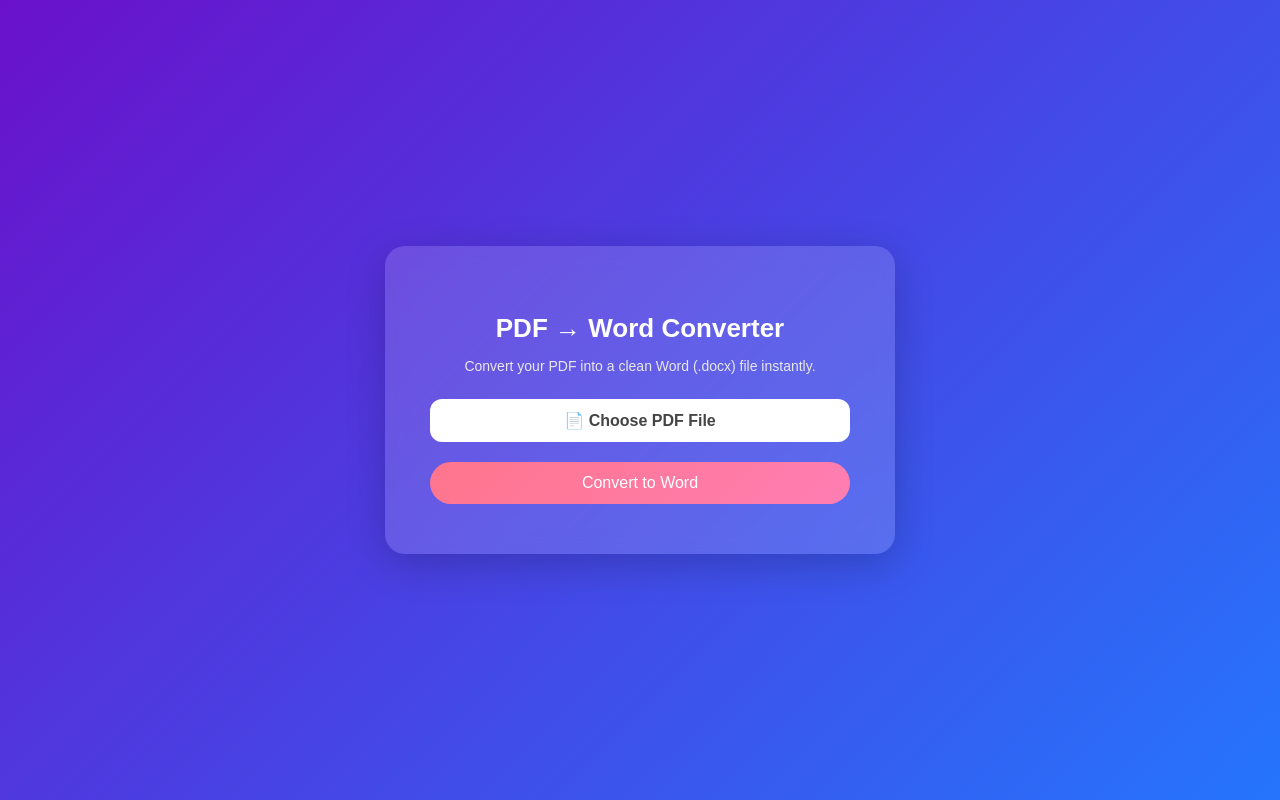
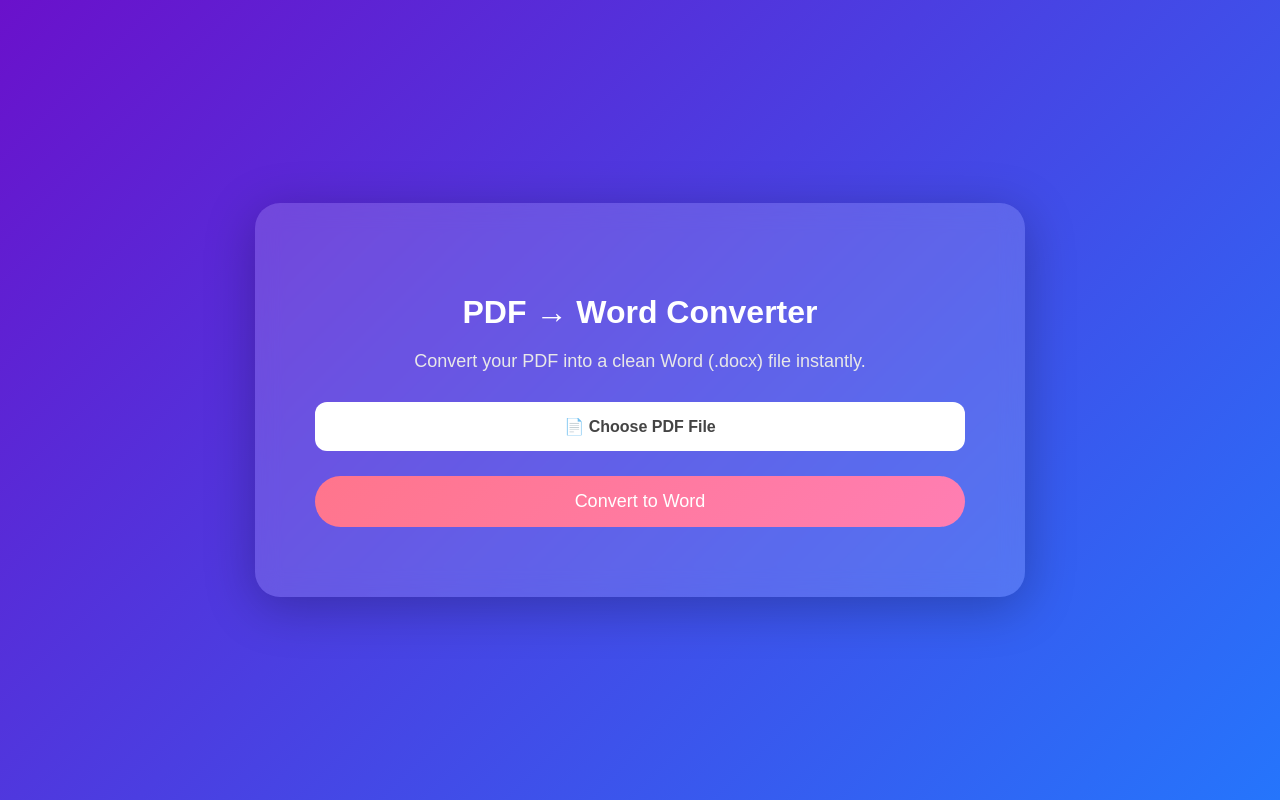
Before and after one commit to ankita05-web/pdf2word, a Flask app: page / in a window 1280 px wide. Run offline with Flask 3, Linux system fonts and the light colour scheme.

Commit message:
Update style.css

```diff
--- a/static/style.css
+++ b/static/style.css
@@ -9,29 +9,30 @@ body {
     align-items: center;
 }
 
-/* 🟦 Glass Effect Form Box */
+/* 🟦 Glass Effect Form Box - BIG */
 .container {
     background: rgba(255, 255, 255, 0.15);
-    padding: 50px 45px;       /* slightly bigger padding */
-    border-radius: 20px;
-    box-shadow: 0 10px 40px rgba(0, 0, 0, 0.2);
-    backdrop-filter: blur(10px);
+    padding: 70px 60px;      /* big padding for spacious look */
+    border-radius: 25px;
+    box-shadow: 0 10px 50px rgba(0, 0, 0, 0.25);
+    backdrop-filter: blur(12px);
     text-align: center;
-    width: 420px;             /* slightly bigger width */
+    width: 650px;            /* much wider */
+    max-width: 95vw;         /* responsive on smaller screens */
 }
 
 /* Title */
 h1 {
     color: white;
-    font-size: 26px;
-    margin-bottom: 12px;
+    font-size: 32px;         /* bigger heading */
+    margin-bottom: 20px;
 }
 
 /* Subtitle */
 .subtitle {
     color: #e8e8e8;
-    margin-bottom: 25px;
-    font-size: 14px;
+    margin-bottom: 30px;
+    font-size: 18px;
 }
 
 /* 📄 File input box (stylish) */
@@ -39,10 +40,10 @@ h1 {
     display: block;
     background: white;
     color: #444;
-    padding: 12px;
+    padding: 15px;
     border-radius: 12px;
     cursor: pointer;
-    margin-bottom: 20px;
+    margin-bottom: 25px;
     font-weight: 600;
 }
 
@@ -54,10 +55,10 @@ h1 {
 .btn {
     background: linear-gradient(135deg, #ff758c, #ff7eb3);
     border: none;
-    padding: 12px 30px;
+    padding: 15px 35px;
     border-radius: 30px;
     color: white;
-    font-size: 16px;
+    font-size: 18px;
     cursor: pointer;
     transition: 0.3s;
     width: 100%;
```
